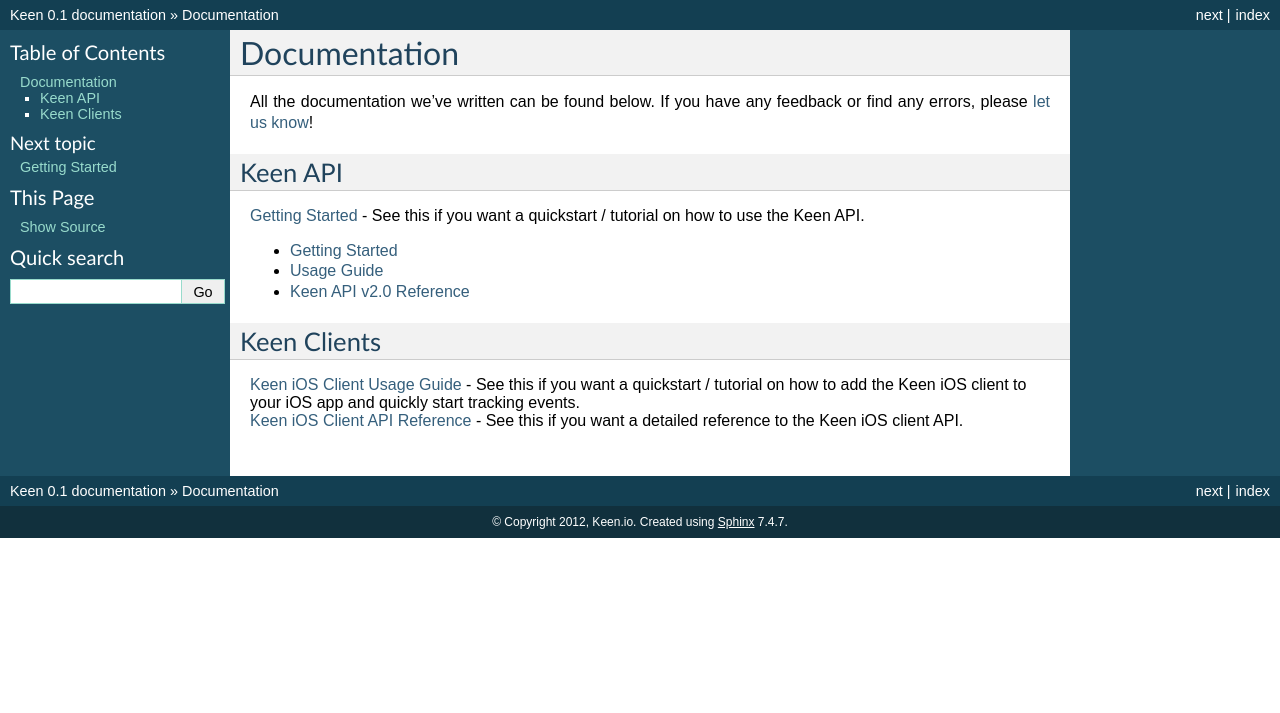
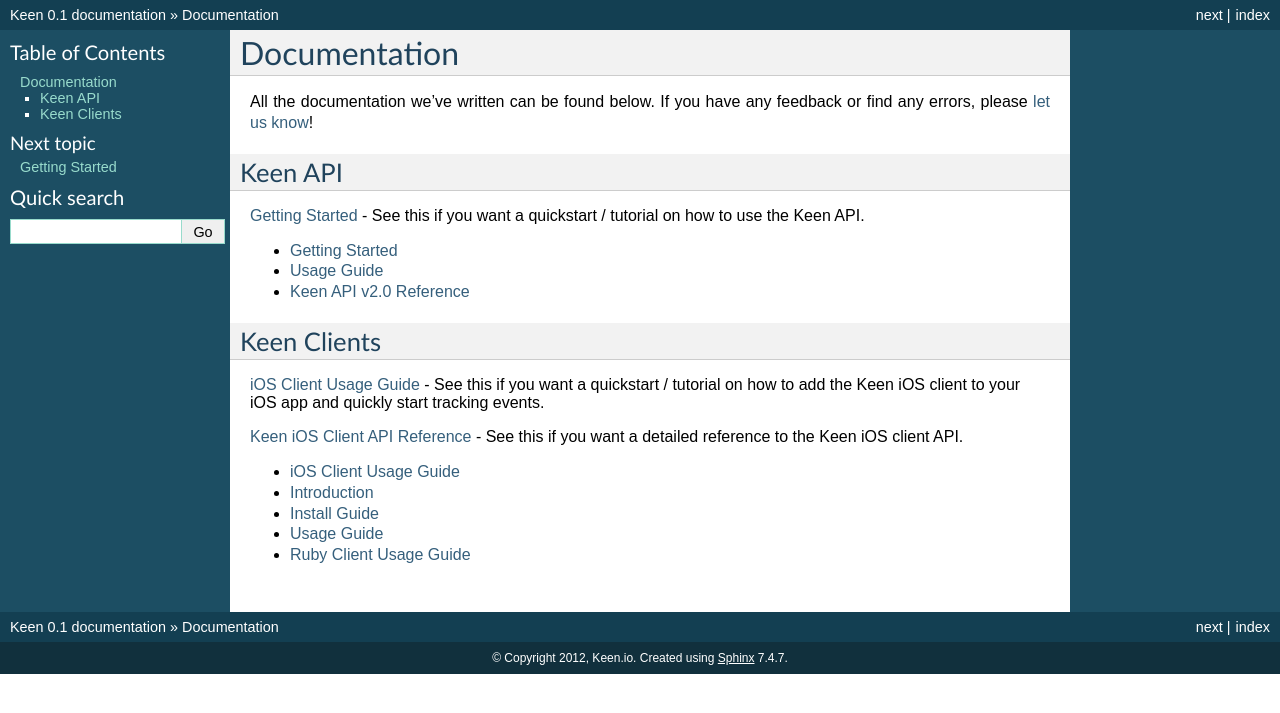
Before and after one commit to keenlabs/Keen-Docs, a Sphinx documentation site: the page built from source/index.rst, in a window 1280 px wide. Shown: the top 713 px of the page. Built offline with Sphinx 7.4.7, drawn with Linux system fonts in a browser that asks for light colours; some of the changed lines change nothing that is shown.

Commit message:
final doc commit

```diff
--- a/source/iOS/usage-guide.rst
+++ b/source/clients/iOS/usage_guide.rst
@@ -1,5 +1,6 @@
-Keen iOS Client Usage Guide
-===========================
+======================
+iOS Client Usage Guide
+======================
 
 ============
 Introduction
--- /dev/null
+++ b/source/clients/ruby/usage_guide.rst
@@ -0,0 +1,250 @@
+=======================
+Ruby Client Usage Guide
+=======================
+
+Introduction
+------------
+
+The Keen Ruby client is designed to be simple yet flexible. Our goal is to let you decide what events are important to you, use your own vocabulary to describe them, and decide when you want to send them to Keen service.
+
+Installing the Keen Gem
+It’s easy! Use this command line:
+
+::
+
+    gem install keen
+
+Instrumenting your App
+----------------------
+
+This section of the guide shows you what code you need to add to your app in order to begin collecting event data.
+
+First, load the required libraries by including this at the beginning of your program:
+
+.. code-block:: ruby
+
+    require 'rubygems'
+    require 'keen'
+
+Before doing this next step, login to Keen and get your project ID & auth token. These are automatically generated when you create a new Keen :doc:`project</api/usage/projects>`. You can get this information anytime by going to your project settings page.
+
+Define these variables in your program:
+
+.. code-block:: ruby
+
+    project_id = 'asdfasldkfjalsdkfalskdfj'
+    auth_token = 'asldfjklj325tkl32jaskdlfjaf'
+
+Next, setup the Keen client.  Here’s the beginner way to define the client:
+
+.. code-block:: ruby
+
+    keen = Keen::Client.new(project_id, auth_token)
+
+Now, the fun part. Use *keen.add.event()* wherever you want to collect data.
+
+For each event, specify an event collection name (e.g. “arrivals”), then include as many properties as you want (eg. landing page, referring source, browser, user properties).
+
+Here’s a simple example that records someone’s arrival to your site:
+
+.. code-block:: ruby
+
+    keen.add_event("arrivals", {
+        :landing page => “Bayside High Class of 1989 Chess Club fanpage”
+        :referring_source => “google”,
+        :browser => “Firefox 3.0”,
+    })
+
+Below is a more complex example for a purchase in a game. Notice how you can nest properties as shown in the “user” and “game” examples below, which each have properties of their own.
+
+.. code-block:: ruby
+
+    keen.add_event("purchases", {
+      :quantity   => 1,
+      :cost       => 1.50,
+      :item       => “giant 80s cell phone”,
+      :screen     => “vanity goods store”,
+      :user       =>  {
+            :name   => “Mark-Paul Gosselar”,
+            :id     => 12342,
+            :type   => “Premium”,
+            :level  => 7,
+            :age    => 38,
+            :gender => “male”
+        },
+      :game  => {
+            :name => “Saved By the Bell THE GAME”,
+            :version => 2.5.3,
+            :platform => “Facebook”
+      },
+      :sessionlength => 11:35:07,
+      :browser => “Firefox 3.0”
+    })
+
+Use a local storage handler to batch events
+-------------------------------------------
+
+Using the default client properties, Keen will send your data each time an event fires. However, to minimize your API calls, we recommend that you batch your events. A free handler that we like a lot is called Redis. The configuration below describes how to use the “RedisHandler” which we built into the Keen ruby client.
+
+To specify that you would like your events batched, set the cache_locally and storagemode properties when you define a new Keen client.
+
+.. code-block:: ruby
+
+    mykeenclient = Keen::Client.new(project_id, auth_token, :cache_locally => true, :storagemode => RedisHandler)
+
+RedisHandler requires you to install `Redis <http://redis.io/>`_. It’s free and only takes a couple of minutes.
+
+Sending your cached data to Keen
+--------------------------------
+
+If you’re using the cache_locally option, your data has to be sent to Keen explicitly. The
+
+The command to send the data (regardless of storage handler) is:
+
+.. code-block:: ruby
+
+    worker = Keen::Async::Worker.new(client)
+    result = worker.process_queue
+
+Here’s an example program which uses the RedisHandler and sends the Redis client queue contents.
+
+.. code-block:: ruby
+
+    #Load the libraries required for Keen
+    require 'rubygems'
+    require 'keen'
+
+    project_id = '4fdf5ae25g546f1b6a200003'
+    auth_token = '97s79e30cb894628386f189ae539d12f'
+
+    #Establish the Keen client
+    client = Keen::Client.new(project_id, auth_token,
+                :storage_class => Keen::Async::Storage::RedisHandler,
+                :cache_locally => true)
+                )
+
+
+
+
+    # Process the jobs in the queue
+    worker = Keen::Async::Worker.new(client)
+    result = worker.process_queue
+
+
+If you want to know the job queue length:
+
+.. code-block:: ruby
+
+    # How many jobs are there to process?
+    count = client.storage_handler.count_active_queue
+    puts "we have this many jobs: #{count}"
+
+
+Example Ruby program with Keen
+------------------------------
+
+Below is a sample ruby program which is instrumented to send data to Keen.
+
+.. code-block:: ruby
+
+    #=======================================================================#
+    # This little app asks a user a question and then replies to the user.
+    # These events are captured in a single event which is sent to Keen.
+    #=======================================================================#
+
+    #Load the libraries required for Keen
+    require 'rubygems'
+    require 'keen'
+
+    #Define properties for your unique Keen project. Get these from project settings page.
+    project_id = '4fdf5ae25g546f1b6a200003'
+    auth_token = '97s79e30cb894628386f189ae539d12f'
+
+    #Define the Keen client.
+    mykeenclient = Keen::Client.new(project_id, auth_token)
+
+    #The first question the program asks (puts to the command line)
+    creepy_greeting = "Hello gorgeous. What is your name?"
+    puts creepy_greeting
+
+    #This line captures the response from the user. STDIN.gets collects their response from the command line interface. Chomp trims off any extra spaces or carriage returns.
+    user_name = STDIN.gets.chomp
+
+    #This is the program's response to the user
+    creepy_response = "Hi "+user_name+". You are my friend now. I'll be watching you. <3 <3 <3"
+    puts creepy_response
+
+    #Let's see how much the user likes the program after this interaction.
+    puts 'How much do you like this program on a scale of 1-10? 10 means you really, really like it.'
+    rating = STDIN.gets.chomp
+
+    #Let’s store this information as an event. The Event Collection is called "creeperconvos". The event has four properties.
+
+    mykeenclient.add_event("creeperconvos", {
+                   :program_greeting => creepy_greeting,
+                   :user_response => user_name,
+                   :program_response => creepy_response,
+                   :user_rating => rating,
+                 })
+
+
+    This event was automatically sent to Keen when the add_event method was called. If you want to batch up events and send them asynchronously, checkout the Async storage class options!
+
+    After running your program, you data is immediately available in Keen. Login and check it out!
+
+    Example Program with Async event sending
+    Below is a sample ruby program which is instrumented to send data to Keen.
+
+    #======================#
+    # This little app asks a user a question and then replies to the user.
+    # These events are caputured in a single event and then send it to Keen.
+    #======================#
+
+
+    #Load the libraries required for Keen
+    require 'rubygems'
+    require 'keen'
+
+    #Define properties for your unique Keen project. Get these from project settings page.
+    project_id = '4fdf5ae25g546f1b6a200003'
+    auth_token = '97s79e30cb894628386f189ae539d12f'
+
+    #Define the Keen client. In this example we’ll use a storage handler.
+    mykeenclient = Keen::Client.new(project_id, auth_token,
+                :storage_class => Keen::Async::Storage::RedisHandler,
+                :cache_locally => true,
+            :logging => false
+                )
+
+
+    #The first question the program asks (puts to the command line)
+    creepy_greeting = "Hello gorgeous. What is your name?"
+    puts creepy_greeting
+
+    #This line captures the response from the user. STDIN.gets collects their response from the command line interface. Chomp trims off any extra spaces or carriage returns.
+    user_name = STDIN.gets.chomp
+
+    #This is the program's response to the user
+    creepy_response = "Hi "+user_name+". You are my friend now. I'll be watching you. <3 <3 <3"
+    puts creepy_response
+
+    #Let's see how much the user likes the program after this interaction.
+    puts 'How much to you like this program on a scale of 1-10? 10 means you really, really like it.'
+    rating = STDIN.gets.chomp
+
+    #Let’s store this information as an event. The Event Collection is called "creeperconvos". The event has four properties.
+
+    mykeenclient.add_event("creeperconvos", {
+                   :program_greeting => creepy_greeting,
+                   :user_response => user_name,
+                   :program_response => creepy_response,
+                   :user_rating => rating,
+                 })
+
+    # Since we have opted to use the RedisStorageHandler, the above event is now stored in Redis.
+    # Now we need to send those events to Keen by evoking the Worker.
+
+    worker = Keen::Async::Worker.new(mykeenclient)
+    result = worker.process_queue
+
+After running your program, you data is immediately available in Keen. Login and check it out!
--- a/source/conf.py
+++ b/source/conf.py
@@ -131,7 +131,9 @@
 #html_use_smartypants = True
 
 # Custom sidebar templates, maps document names to template names.
-#html_sidebars = {}
+html_sidebars = {
+    '**': ['localtoc.html', 'relations.html', 'searchbox.html']
+}
 
 # Additional templates that should be rendered to pages, maps page names to
 # template names.
--- a/source/index.rst
+++ b/source/index.rst
@@ -22,12 +22,21 @@
     api/reference
 
 
+
 ============
 Keen Clients
 ============
 
-| :doc:`iOS/usage-guide` - See this if you want a quickstart / tutorial on how to add the Keen iOS client to your iOS app and quickly start tracking events.
+| :doc:`clients/iOS/usage_guide` - See this if you want a quickstart / tutorial on how to add the Keen iOS client to your iOS app and quickly start tracking events.
+
+
 | `Keen iOS Client API Reference`_ - See this if you want a detailed reference to the Keen iOS client API.
+
+.. toctree::
+    :maxdepth: 1
+
+    clients/iOS/usage_guide
+    clients/ruby/usage_guide
 
 .. _let us know: team@keen.io
 .. _Keen iOS Client API Reference: http://keen.io/documentation/iOS-client-api-reference
```
